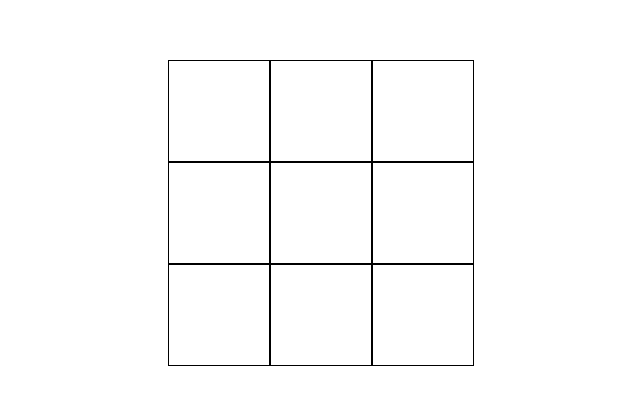
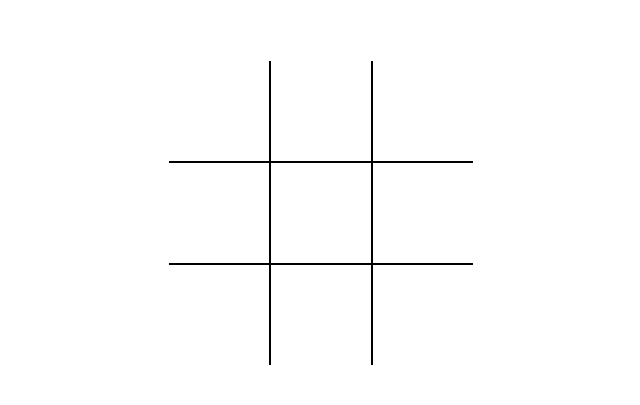
Before and after one commit to igor02b1/jogo-da-velha, a plain HTML site: page index.html in a window 1280 px wide. Shown: the part 187-592 px from the top of the page, without its empty margins (319-959 px from the left). Drawn offline with Linux system fonts and the light colour scheme.

Commit message:
style: change border box

```diff
--- a/style.css
+++ b/style.css
@@ -20,6 +20,26 @@
     border: 1px solid black;
 }
 
-.quadro-1, .quadro-2, .quadro-3{
+.quadro:nth-child(1),
+.quadro:nth-child(2),
+.quadro:nth-child(3){
     border-top: none;
 }
+
+.quadro:nth-child(1),
+.quadro:nth-child(4),
+.quadro:nth-child(7){
+    border-left: none;
+}
+
+.quadro:nth-child(7),
+.quadro:nth-child(8),
+.quadro:nth-child(9){
+    border-bottom: none;
+}
+
+.quadro:nth-child(3),
+.quadro:nth-child(6),
+.quadro:nth-child(9){
+    border-right: none;
+}
```
